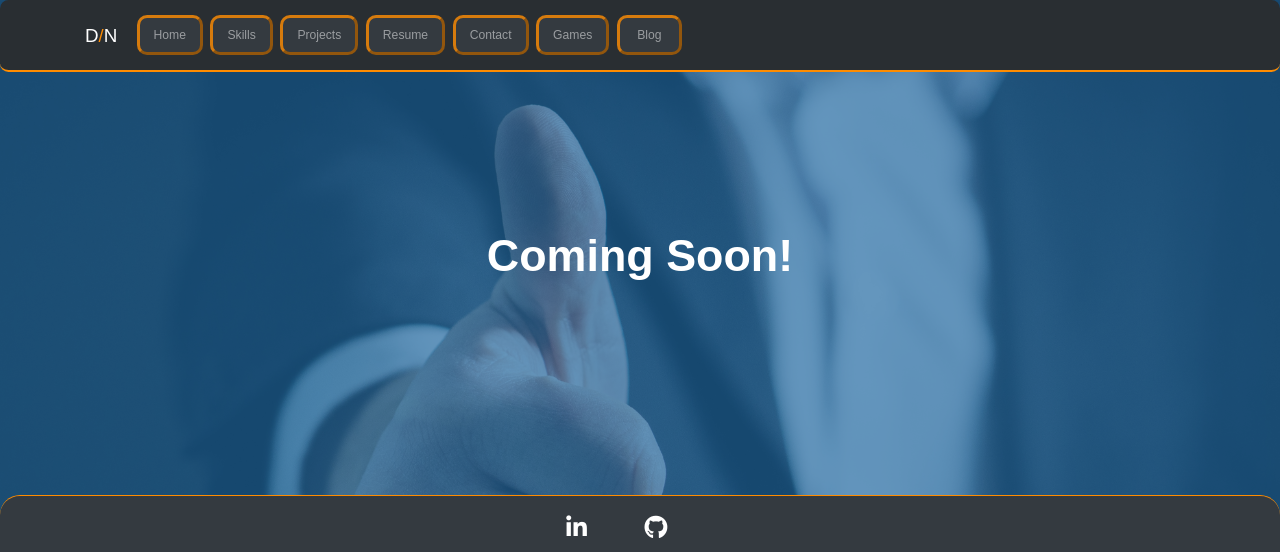
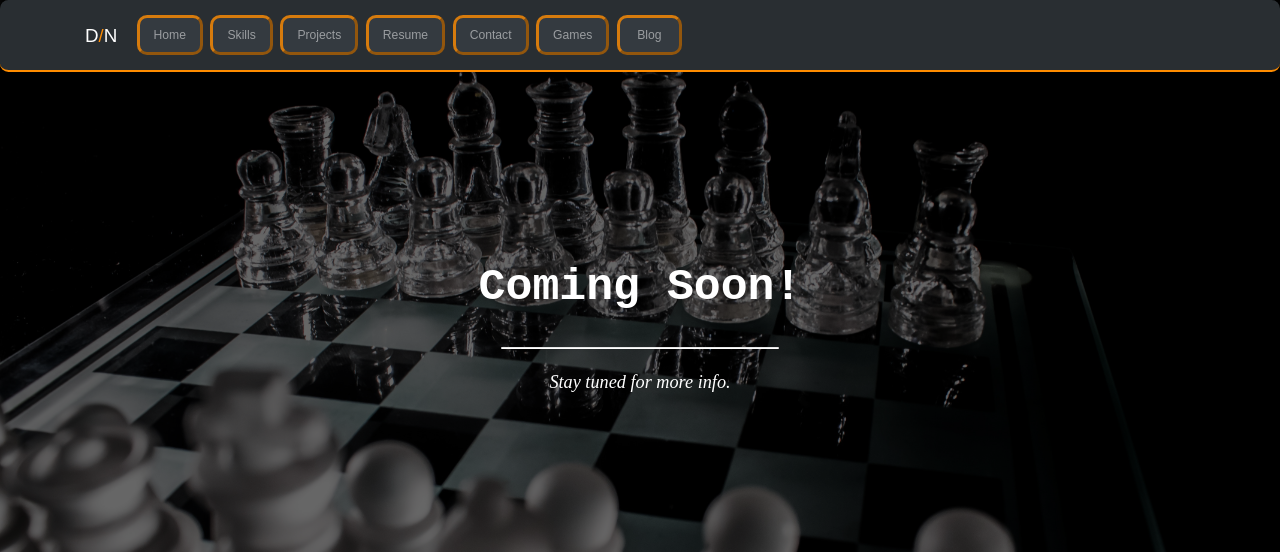
Before and after one commit to danishnaseem05/Website-danishnaseemoid.com, a PHP site: page /site_pages/games.html in a window 1280 px wide. Shown: the top 552 px of the page. Run offline with PHP 8.4, Linux system fonts and the light colour scheme; some libraries are stand-ins or nearby versions; grey boxes are pictures that could not be loaded.

Commit message:
games.html done

```diff
--- a/site_pages/games.html
+++ b/site_pages/games.html
@@ -80,17 +80,23 @@
 
             <div id= "games-page-paralax">
                 <div id= "games-page-paralax-overlay">
+
                     <div class="container">
                         <div class="name-title">
+                            <br><br>
                             <div class="row justify-content-center">
                                 <div class="col-md-12 mt-5 mb-4">
-                                    <h1 class="title" style="font-size: 3.8em;"><strong>Coming Soon!</strong></h1>
+                                    <h1 class="title info-page-heading" style="font-size: 3.8em;"><strong>Coming Soon!</strong></h1>
+                                    <hr>
                                 </div><!-- .column -->
                             </div><!-- .row -->
-
+                            <div class="row justify-content-center">
+                                <div class="col-md-12 mb-2">
+                                    <h2 class="custom-h2">Stay tuned for more info.</h2>
+                                </div><!-- .column -->
+                            </div><!-- .row -->
                         </div><!-- .name-title -->
                     </div><!-- .container -->
-
 
 
 
--- a/site_pages/main.css
+++ b/site_pages/main.css
@@ -8,6 +8,15 @@ body{
     background-color:#292e32;
     font-family:inherit;
     text-align: center;
+}
+
+hr{
+    border-radius: 0.5rem;
+    background: white;
+    margin: auto;
+    margin-top: 4vh;
+    width: 25%;
+    padding: 0.02rem;
 }
 
 #page-container{
@@ -50,7 +59,7 @@ body{
 }
 
 .name-title{
-    padding-top: 14em;
+    padding-top: 13.5em;
     padding-bottom: 14em;
 }
 
@@ -83,6 +92,10 @@ h1{
     border-width: 0.075em;
     border-radius: 1em;
     border-color: darkorange;
+}
+
+.info-page-heading{
+    font-family: "Courier New", Courier, monospace;
 }
 
 /********* MEDIA *********/
@@ -178,7 +191,7 @@ h1{
 }
 
 #games-page-paralax{
-    background: url("../pics/pg_backgrounds/thumbs-up-2056022.jpg");
+    background: url("../pics/pg_backgrounds/battle-black-board-game-277092.jpg");
     background-attachment: fixed;
     background-position: center;
     background-repeat: no-repeat;
@@ -186,9 +199,10 @@ h1{
     z-index: -10;
 }
 #games-page-paralax-overlay{
-    background-color: rgba(29, 102, 160, 0.68);
+    background-color: rgba(0, 0, 0, 0.6);
     z-index: -5;
 }
+
 
 #project-card-1{
     background-image: url("../pics/project_cards/Todays_songs/Capture2.PNG");
```
Also changed, not shown: pics/pg_backgrounds/battle-black-board-game-277092.jpg (added).
